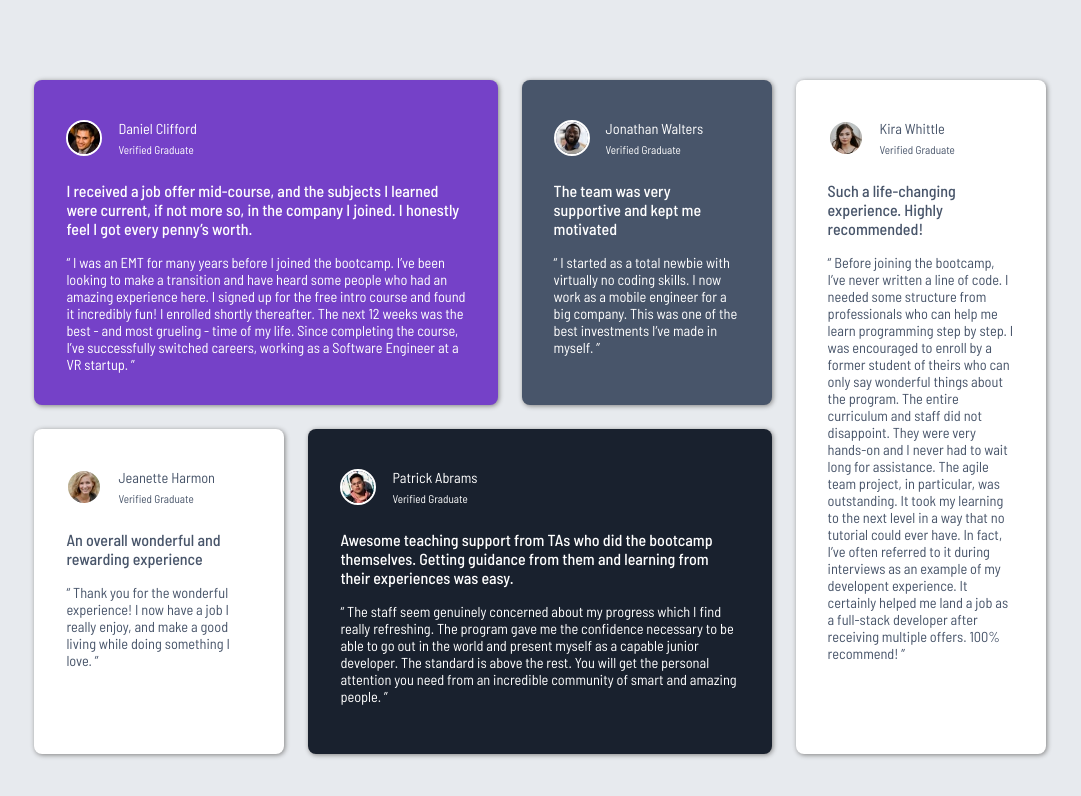
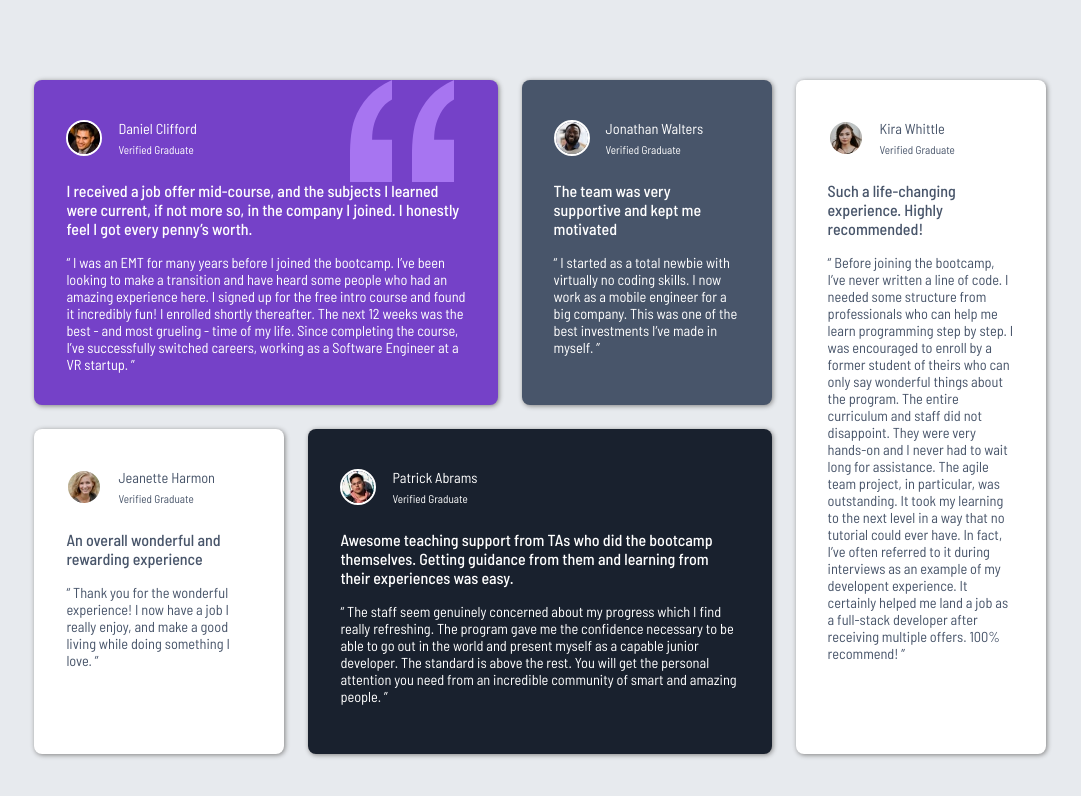
Before and after one commit to siyam-eng/testimonials-grid-section, a plain HTML site: page index.html in a window 1280 px wide. Shown: the whole page, without its empty margins (100-1181 px from the left). Drawn offline with Linux system fonts and the light colour scheme.

Commit message:
add svg bg

```diff
--- a/styles.css
+++ b/styles.css
@@ -104,6 +104,9 @@ blockquote {
   }
   .purple {
     grid-column: 1/ 3;
+    background-image: url("./images/bg-pattern-quotation.svg");
+    background-repeat: no-repeat;
+    background-position-x: 88%;
   }
 
   .dark-blue {
```
Also changed, not shown: screenshot.png.
